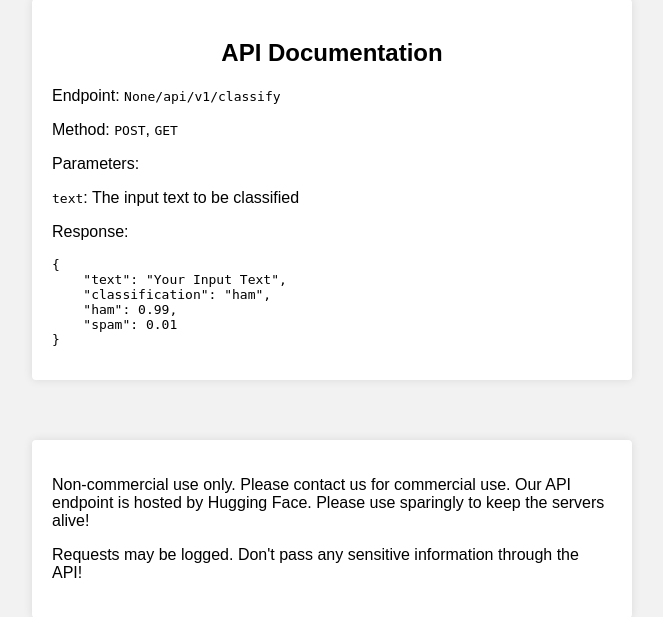
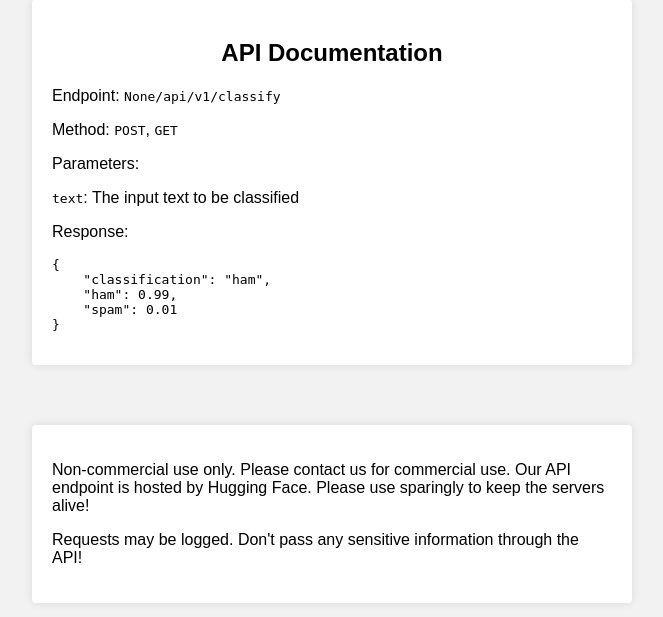
Before and after one commit to spambloq/spambloq-api, a Flask app: page / in a window 1280 px wide. Shown: the part 436-1053 px from the top of the page, without its empty margins (308-971 px from the left). Run offline with Flask 3, Linux system fonts and the light colour scheme; parts of the project's set-up code (start-up, migrations or seed data) failed here and were passed over.

Commit message:
Update index.html

```diff
--- a/src/templates/index.html
+++ b/src/templates/index.html
@@ -129,7 +129,6 @@
       <p><code>text</code>: The input text to be classified</p>
       <p>Response:</p>
       <pre>{
-    "text": "Your Input Text",
     "classification": "ham",
     "ham": 0.99,
     "spam": 0.01
```
